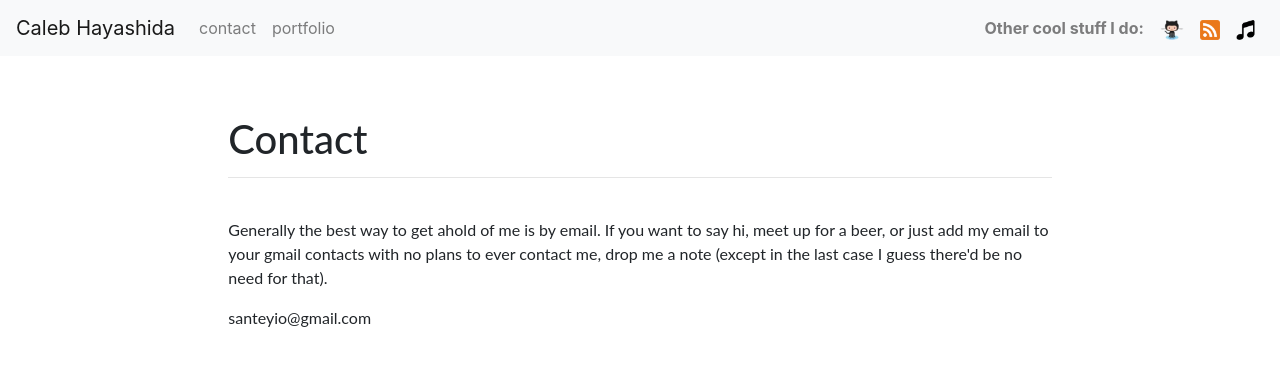
After one commit to santeyio/calebhayashida, a Flask app: page /contact in a window 1280 px wide. The commit adds this page. Shown: the top 366 px of the page. Run offline with Flask 2, Linux system fonts and the light colour scheme; some libraries are stand-ins or nearby versions.

Commit message:
add contact page

```diff
--- a/app.py
+++ b/app.py
@@ -9,3 +9,11 @@ def home():
 @app.route('/portfolio')
 def portfolio():
     return render_template("portfolio.html")
+
+@app.route('/contact')
+def contact():
+    return render_template("contact.html")
+
+def test():
+    print 'something'
+    print 'something else'
--- a/static/css/styles.css
+++ b/static/css/styles.css
@@ -15,17 +15,8 @@
   height: 20px;
 }
 
-/*.pull-right {*/
-  /*position: absolute;*/
-  /*right: 100px;*/
-/*}*/
-
 .quantify {
 	font-family: 'Quantify', serif;
-}
-
-.main-header {
-	/*font-size:80px;*/
 }
 
 #main {
--- a/templates/base.html
+++ b/templates/base.html
@@ -19,7 +19,7 @@
 		</button>
     <div class="collapse navbar-collapse" id="navbarNavAltMarkup">
       <div class="navbar-nav">
-        <!--<a class="nav-item nav-link" onClick="toggle_pages('contact')" href="#">contact</a>-->
+        <a class="nav-item nav-link" href="/contact">contact</a>
         <a class="nav-item nav-link" href="/portfolio">portfolio</a>
       </div>
       <div class="navbar-nav ml-auto">
--- /dev/null
+++ b/templates/contact.html
@@ -0,0 +1,21 @@
+{% extends "base.html" %}
+
+{% block title %} Contact {% endblock %}
+
+{% block body %}
+	<div class="row justify-content-center" id="main">
+    <div class="col-md-8 mt-5">
+      <h1>Contact</h1>
+      <hr/>
+      <br/>
+      <p>
+        Generally the best way to get ahold of me is by email.
+        If you want to say hi, meet up for a beer, or just add my email to your gmail contacts with no plans to ever contact me,
+        drop me a note (except in the last case I guess there'd be no need for that).
+      </p>
+      <p>
+        santeyio@gmail.com
+      </p>
+    </div>
+  </div>
+{% endblock %}
--- a/templates/portfolio.html
+++ b/templates/portfolio.html
@@ -1,6 +1,6 @@
 {% extends "base.html" %}
 
-{% block title %} Home {% endblock %}
+{% block title %} Portfolio {% endblock %}
 
 {% block body %}
 	<div class="row justify-content-center" id="main">
```
